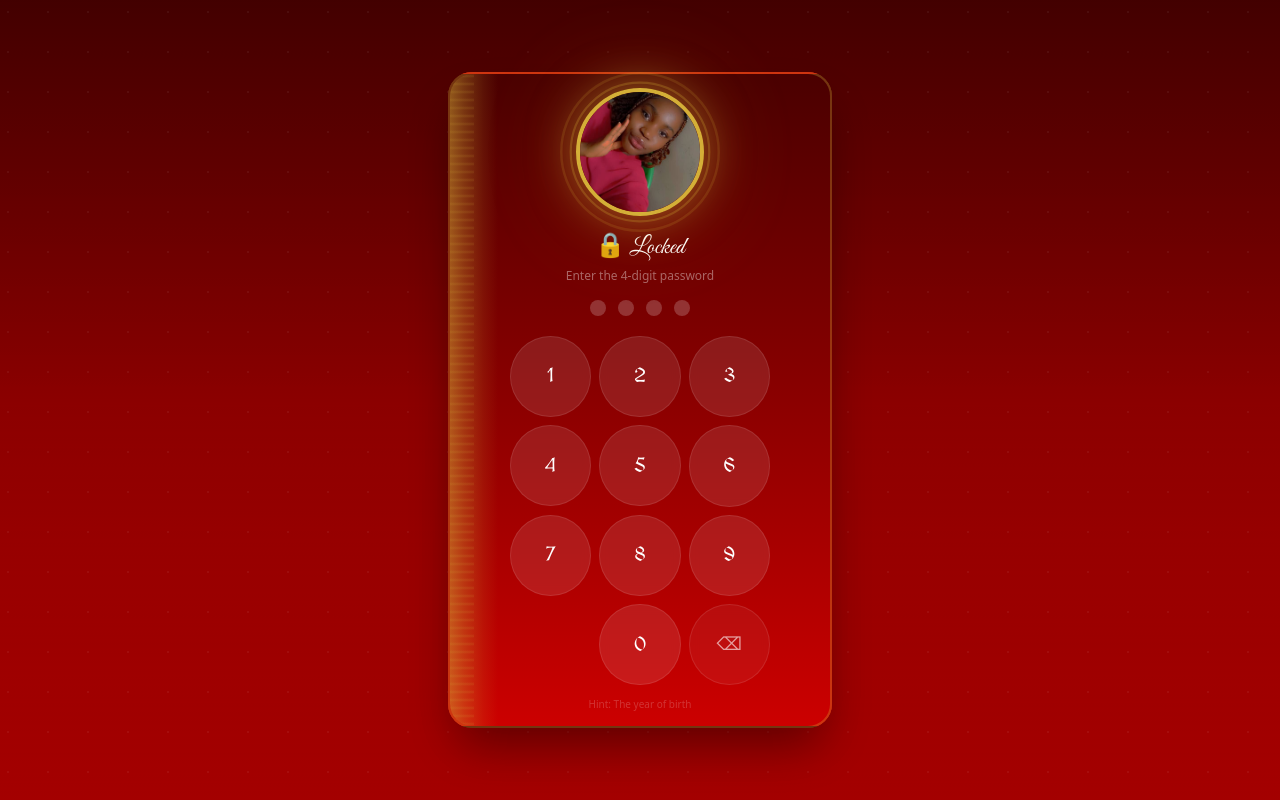
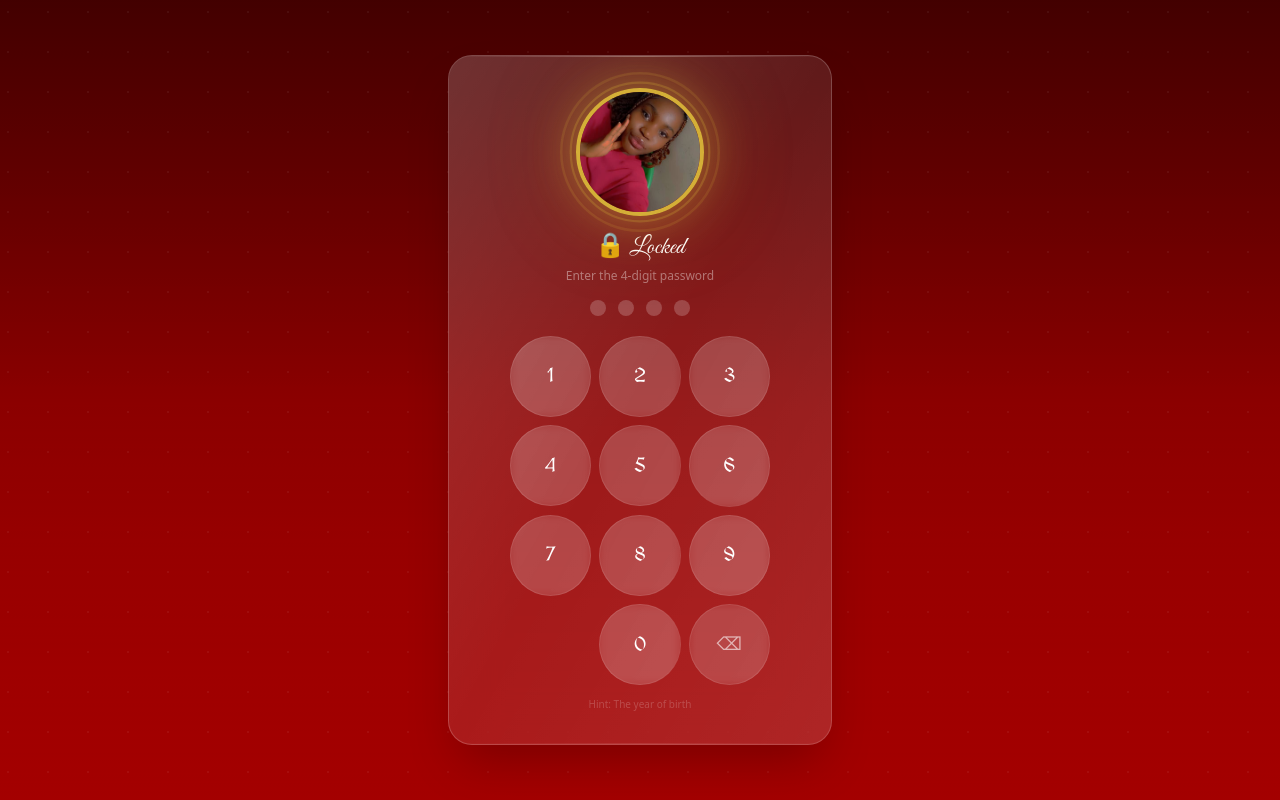
Before and after one commit to BL3Z0/iLoveYou_Prototype, a Next.js app in the folder letters-for-my-love/: page / in a window 1280 px wide. Built offline with nearby package versions, Linux system fonts and the light colour scheme; a web font is replaced by a local one.

Commit message:
Refactor PasswordScreen component and remove isRipping
Removed isRipping prop from PasswordScreen and adjusted logic for auto-submit and error handling. Simplified the component structure by removing unnecessary animations and elements.

```diff
--- a/letters-for-my-love/components/PasswordScreen.js
+++ b/letters-for-my-love/components/PasswordScreen.js
@@ -1,14 +1,14 @@
 'use client';
-import { motion } from 'framer-motion';
 import { useState, useEffect } from 'react';
 import Image from 'next/image';
 
-export default function PasswordScreen({ onSuccess, isRipping }) {
+export default function PasswordScreen({ onSuccess }) {
   const [password, setPassword] = useState('');
   const [error, setError] = useState(false);
   const [glowIntensity, setGlowIntensity] = useState(1);
   const correctPassword = '2024';
 
+  // Animated glow effect
   useEffect(() => {
     const interval = setInterval(() => {
       setGlowIntensity(prev => prev === 1 ? 1.2 : 1);
@@ -16,8 +16,9 @@ export default function PasswordScreen({ onSuccess, isRipping }) {
     return () => clearInterval(interval);
   }, []);
 
+  // Auto-submit when 4 digits are entered
   useEffect(() => {
-    if (password.length === 4 && !isRipping) {
+    if (password.length === 4) {
       const timer = setTimeout(() => {
         if (password === correctPassword) {
           onSuccess();
@@ -31,86 +32,36 @@ export default function PasswordScreen({ onSuccess, isRipping }) {
       }, 300);
       return () => clearTimeout(timer);
     }
-  }, [password, correctPassword, onSuccess, isRipping]);
+  }, [password, correctPassword, onSuccess]);
 
   const handleNumberClick = (num) => {
-    if (password.length < 4 && !isRipping) {
+    if (password.length < 4) {
       setPassword(prev => prev + num);
       setError(false);
     }
   };
 
   const handleDelete = () => {
-    if (!isRipping) {
-      setPassword(prev => prev.slice(0, -1));
-      setError(false);
-    }
+    setPassword(prev => prev.slice(0, -1));
+    setError(false);
   };
 
   return (
-    <div className="relative w-full max-w-sm mx-auto">
-      <motion.div
-        className="relative"
-        animate={isRipping ? { opacity: 0 } : { opacity: 1 }}
-        transition={{ duration: 0.1, delay: 0.8 }}
-      >
-        {/* LEFT HALF */}
-        <motion.div
-          className="absolute inset-0 bg-gradient-to-b from-dark-red via-deep-red to-shiny-red rounded-3xl shadow-2xl overflow-hidden"
-          initial={{ x: 0, rotate: 0, scale: 1 }}
-          animate={
-            isRipping
-              ? { x: '-120%', rotate: -20, scale: 0.7 }
-              : { x: 0, rotate: 0, scale: 1 }
-          }
-          transition={{ duration: 0.9, ease: "easeInOut", delay: 0.1 }}
-          style={{
-            transformOrigin: 'left center',
-            border: '2px solid rgba(212, 175, 55, 0.3)',
-            zIndex: 10,
-          }}
-        >
-          <div className="absolute right-0 top-0 bottom-0 w-12" style={{
-            background: 'linear-gradient(to right, transparent 0%, rgba(212, 175, 55, 0.1) 30%, rgba(212, 175, 55, 0.3) 70%, rgba(212, 175, 55, 0.5) 100%)',
-          }} />
-          <div className="absolute right-0 top-0 bottom-0 w-6" style={{
-            background: 'repeating-linear-gradient(180deg, transparent 0px, rgba(212, 175, 55, 0.15) 2px, transparent 4px, transparent 8px)',
-          }} />
-        </motion.div>
+    <div className="w-full max-w-sm mx-auto">
+      {/* Glass Tab */}
+      <div className="relative backdrop-blur-xl bg-white/10 rounded-3xl border border-white/20 shadow-2xl overflow-hidden">
+        {/* Glass shimmer overlay */}
+        <div className="absolute inset-0 bg-gradient-to-br from-white/10 via-transparent to-white/5 pointer-events-none" />
 
-        {/* RIGHT HALF */}
-        <motion.div
-          className="absolute inset-0 bg-gradient-to-b from-dark-red via-deep-red to-shiny-red rounded-3xl shadow-2xl overflow-hidden"
-          initial={{ x: 0, rotate: 0, scale: 1 }}
-          animate={
-            isRipping
-              ? { x: '120%', rotate: 20, scale: 0.7 }
-              : { x: 0, rotate: 0, scale: 1 }
-          }
-          transition={{ duration: 0.9, ease: "easeInOut", delay: 0.1 }}
-          style={{
-            transformOrigin: 'right center',
-            border: '2px solid rgba(212, 175, 55, 0.3)',
-            zIndex: 10,
-          }}
-        >
-          <div className="absolute left-0 top-0 bottom-0 w-12" style={{
-            background: 'linear-gradient(to left, transparent 0%, rgba(212, 175, 55, 0.1) 30%, rgba(212, 175, 55, 0.3) 70%, rgba(212, 175, 55, 0.5) 100%)',
-          }} />
-          <div className="absolute left-0 top-0 bottom-0 w-6" style={{
-            background: 'repeating-linear-gradient(180deg, transparent 0px, rgba(212, 175, 55, 0.15) 2px, transparent 4px, transparent 8px)',
-          }} />
-        </motion.div>
+        {/* Top glass highlight */}
+        <div className="absolute top-0 left-0 right-0 h-px bg-gradient-to-r from-transparent via-white/30 to-transparent" />
 
-        {/* MAIN CONTENT - Fixed position, no animation causing shifts */}
-        <div
-          className={`relative z-20 text-center py-4 ${isRipping ? 'pointer-events-none' : ''}`}
-          style={{
-            opacity: isRipping ? 0 : 1,
-            transition: 'opacity 0.3s ease',
-          }}
-        >
-          {/* Golden Glowing Circle */}
+        {/* Bottom glass highlight */}
+        <div className="absolute bottom-0 left-0 right-0 h-px bg-gradient-to-r from-transparent via-white/10 to-transparent" />
+
+        {/* Content */}
+        <div className="relative z-10 p-8 text-center">
+          {/* Golden Glowing Circle with Photo */}
           <div className="relative mx-auto mb-4 w-32 h-32">
             <div
               className="w-32 h-32 rounded-full mx-auto relative overflow-hidden border-4"
@@ -129,7 +80,7 @@ export default function PasswordScreen({ onSuccess, isRipping }) {
               />
             </div>
 
-            {/* Static decorative rings - no animation */}
+            {/* Decorative rings */}
             <div className="absolute inset-0 rounded-full -z-10" style={{
               border: '2px solid rgba(212, 175, 55, 0.25)',
               transform: 'scale(1.1)',
@@ -140,7 +91,7 @@ export default function PasswordScreen({ onSuccess, isRipping }) {
             }} />
           </div>
 
-          {/* Locked Text - No animation causing shifts */}
+          {/* Locked Text */}
           <h2 className="font-cursive text-2xl text-white mb-1">
             🔒 Locked
           </h2>
@@ -164,13 +115,9 @@ export default function PasswordScreen({ onSuccess, isRipping }) {
 
           {/* Error Message */}
           {error && (
-            <motion.p
-              initial={{ opacity: 0, y: -5 }}
-              animate={{ opacity: 1, y: 0 }}
-              className="text-shiny-red text-xs mb-3 font-medieval"
-            >
+            <p className="text-shiny-red text-xs mb-3 font-medieval">
               ❌ Incorrect. Try again!
-            </motion.p>
+            </p>
           )}
 
           {/* Number Keypad */}
@@ -206,49 +153,7 @@ export default function PasswordScreen({ onSuccess, isRipping }) {
             Hint: The year of birth
           </p>
         </div>
-      </motion.div>
-
-      {/* Sparkles during rip - Only render when ripping */}
-      {isRipping && (
-        <div className="absolute inset-0 pointer-events-none z-50">
-          {[...Array(30)].map((_, i) => (
-            <motion.div
-              key={i}
-              className="absolute text-soft-gold"
-              initial={{
-                x: '50%',
-                y: '50%',
-                scale: 0,
-                opacity: 1,
-                rotate: 0,
-              }}
-              animate={{
-                x: `${50 + (Math.random() - 0.5) * 300}%`,
-                y: `${50 + (Math.random() - 0.5) * 300}%`,
-                scale: [0, 1.5, 0],
-                opacity: [1, 1, 0],
-                rotate: [0, 360],
-              }}
-              transition={{
-                duration: 1.2,
-                delay: Math.random() * 0.4,
-                ease: "easeOut",
-              }}
-            >
-              ✦
-            </motion.div>
-          ))}
-
-          <motion.p
-            initial={{ opacity: 0, y: 20 }}
-            animate={{ opacity: 1, y: 0 }}
-            transition={{ delay: 0.3 }}
-            className="absolute -bottom-16 left-1/2 transform -translate-x-1/2 text-white font-cursive text-xl whitespace-nowrap"
-          >
-            Ripping open your surprise... 💫
-          </motion.p>
-        </div>
-      )}
+      </div>
     </div>
   );
 }
```
